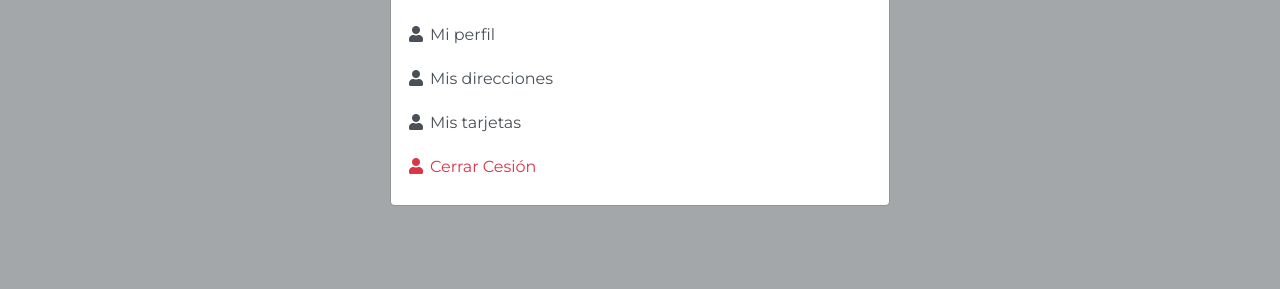
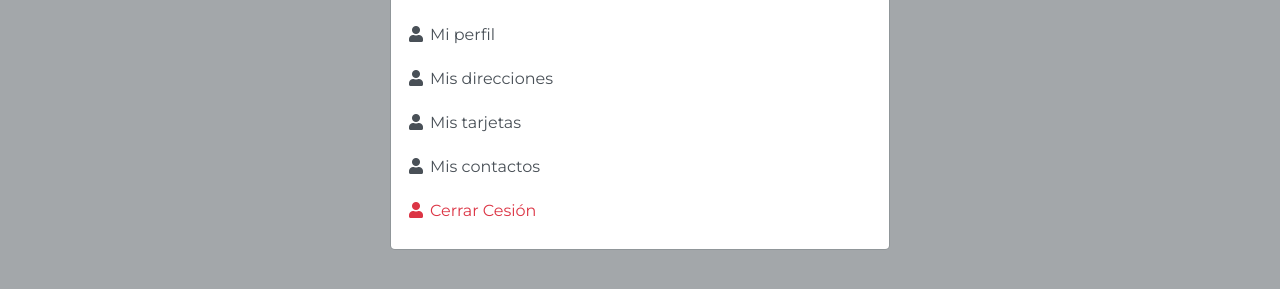
Before and after one commit to xluis23xx/zyra, a plain HTML site: page index.html in a window 1280 px wide. Both pictures are taken after a click on the element 1165 px from the left and 40 px from the top of the page. Shown: the part 95-384 px from the top of the page. Drawn offline with nearby package versions, Linux system fonts and the light colour scheme; files that its build step writes are made by us from their sources.

Commit message:
Agregar opcion de mis contactos

```diff
--- a/index.html
+++ b/index.html
@@ -39,6 +39,7 @@
                             <li><a href=""><i class="fas fa-user"></i>Mi perfil</a></li>
                             <li><a href=""><i class="fas fa-user"></i>Mis direcciones</a></li>
                             <li><a href=""><i class="fas fa-user"></i>Mis tarjetas</a></li>
+                            <li><a href=""><i class="fas fa-user"></i>Mis contactos</a></li>
                             <li><a href="" class="text-danger"><i class="fas fa-user"></i>Cerrar Cesión</a></li>
                         </ul>
                     </div>
```
